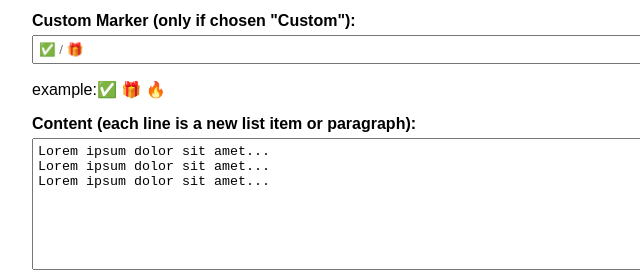
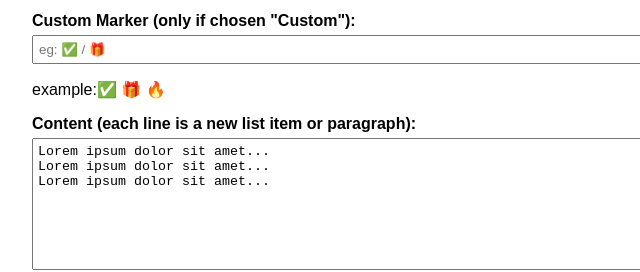
Before and after one commit to hs-ng/ms-code-generator, a plain HTML site: page index.html in a window 1280 px wide. Shown: the part 411-683 px from the top of the page, 258-898 px from the left. Drawn offline with Linux system fonts and the light colour scheme.

Commit message:
Update index.html

```diff
--- a/index.html
+++ b/index.html
@@ -70,7 +70,7 @@
 
 
 <label>Custom Marker (only if chosen "Custom"):</label>
-<input type="text" id="customMarker" placeholder="✅ / 🎁">
+<input type="text" id="customMarker" placeholder="eg: ✅ / 🎁">
 <p>example:✅  🎁  🔥 </p>
 
   <label>Content (each line is a new list item or paragraph):</label>
```
